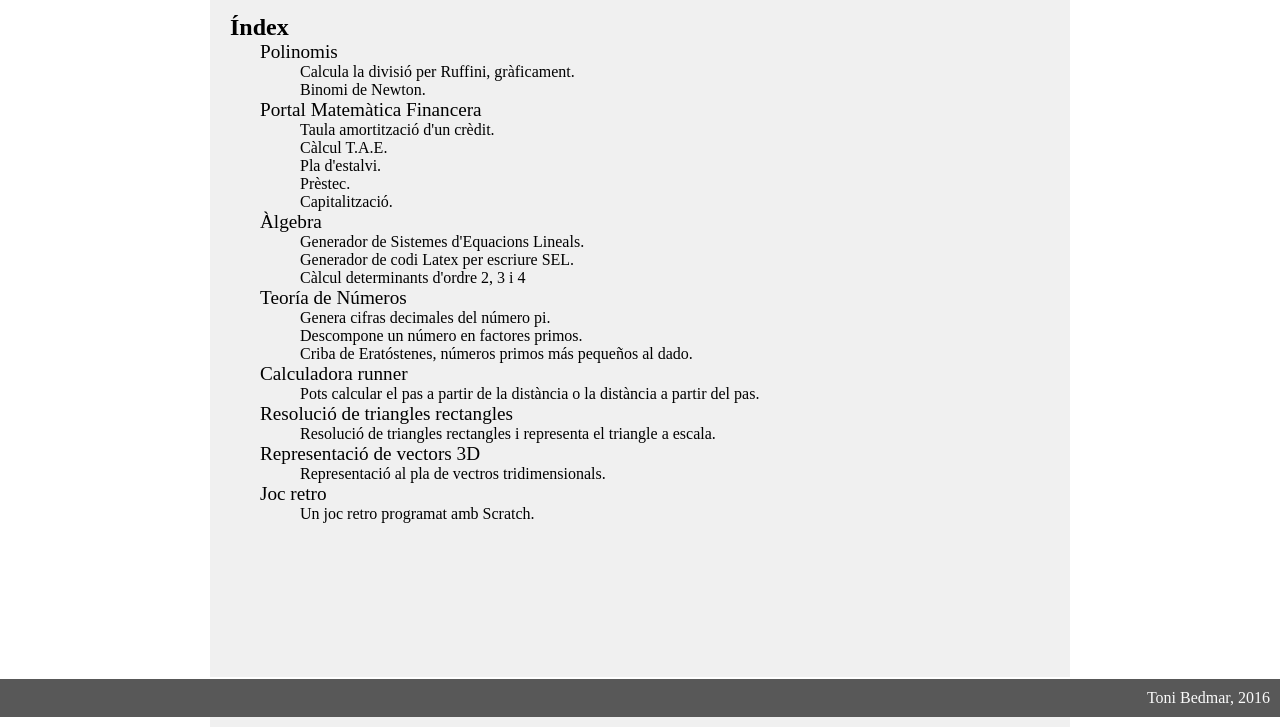
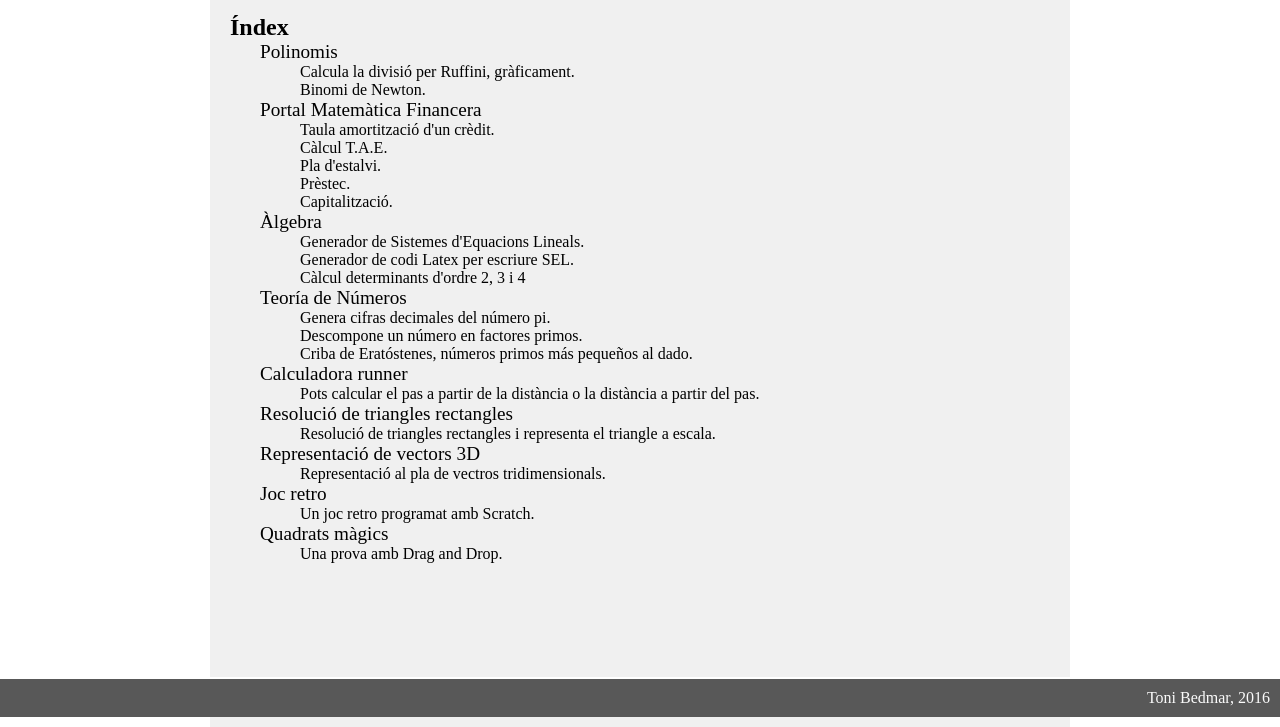
Before and after one commit to tbedmar/tbedmar.github.io, a plain HTML site: page index.html in a window 1280 px wide. Shown: the part 73-800 px from the top of the page. Drawn offline with Linux system fonts and the light colour scheme.

Commit message:
Update index.html

```diff
--- a/index.html
+++ b/index.html
@@ -55,6 +55,8 @@
 <p style="margin-left: 70px;" >Representació al pla de vectros tridimensionals.</p>
 <a href="jocretro.html" target=”_blank”><p style="margin-left: 30px;" ><big>Joc retro</big></p></a>
 <p style="margin-left: 70px;" >Un joc retro programat amb Scratch.</p>
+<a href="cuadradosmagicos.html" target=”_blank”><p style="margin-left: 30px;" ><big>Quadrats màgics</big></p></a>
+<p style="margin-left: 70px;" >Una prova amb Drag and Drop.</p>
 
 </nav>
 
```
